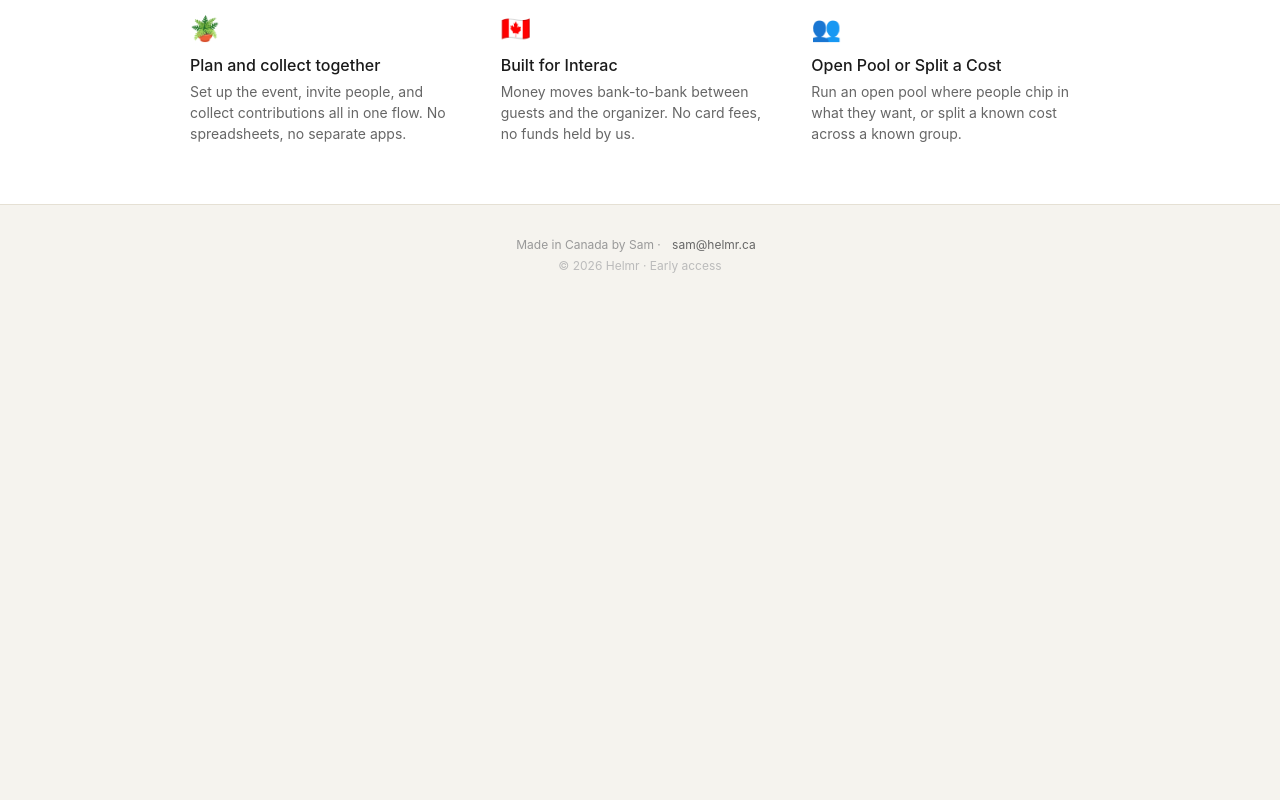
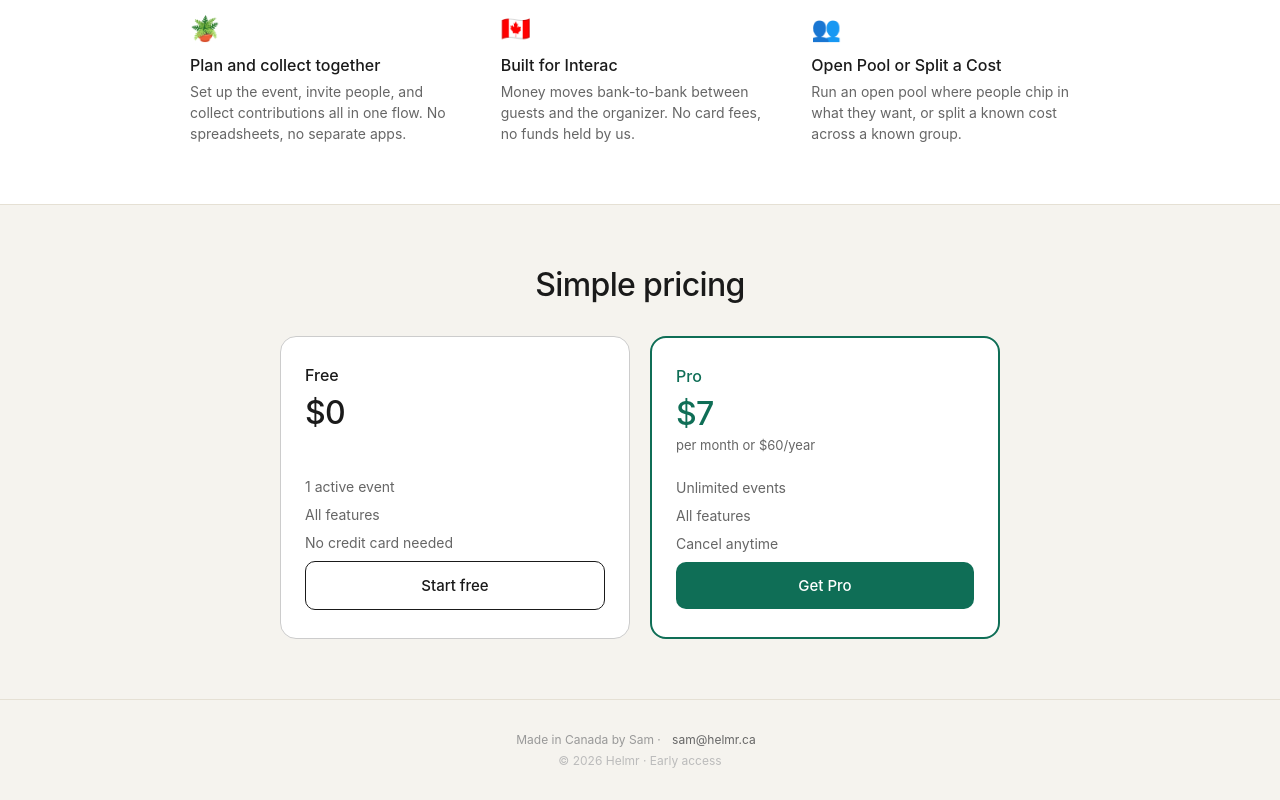
Before and after one commit to samsul85/helmr, a Next.js app: page / in a window 1280 px wide. Shown: the part 747-1547 px from the top of the page. Before the commit the page ends 1052 px from the top, so only its background shows below. Built offline with nearby package versions, Linux system fonts and the light colour scheme; no server answers.

Commit message:
Add Simple pricing section to landing page
Two side-by-side Free and Pro cards between features and footer, matching
the existing cream minimal style with teal Pro highlight and /app CTAs.

Co-authored-by: samsul85 <samsul85@users.noreply.github.com>

```diff
--- a/app/page.js
+++ b/app/page.js
@@ -154,6 +154,92 @@ const S = {
     lineHeight: 1.5,
     margin: 0,
   },
+  pricing: {
+    padding: '60px 24px',
+    borderTop: '0.5px solid #e5e0d4',
+  },
+  pricingInner: {
+    maxWidth: '720px',
+    margin: '0 auto',
+  },
+  pricingHeading: {
+    fontSize: 'clamp(24px, 3vw, 32px)',
+    fontWeight: 500,
+    letterSpacing: '-0.02em',
+    textAlign: 'center',
+    margin: '0 0 32px',
+    color: '#1a1a1a',
+  },
+  pricingGrid: {
+    display: 'grid',
+    gridTemplateColumns: 'repeat(auto-fit, minmax(260px, 1fr))',
+    gap: '20px',
+  },
+  pricingCard: {
+    background: 'white',
+    borderRadius: '16px',
+    padding: '28px 24px',
+    display: 'flex',
+    flexDirection: 'column',
+    boxSizing: 'border-box',
+  },
+  pricingCardFree: {
+    border: '0.5px solid #ccc',
+  },
+  pricingCardPro: {
+    border: '2px solid #0F6E56',
+  },
+  pricingPlan: {
+    fontSize: '16px',
+    fontWeight: 500,
+    margin: '0 0 8px',
+    color: '#1a1a1a',
+  },
+  pricingPlanPro: {
+    color: '#0F6E56',
+  },
+  pricingPrice: {
+    fontSize: '32px',
+    fontWeight: 500,
+    margin: '0 0 4px',
+    letterSpacing: '-0.02em',
+  },
+  pricingPriceNote: {
+    fontSize: '13px',
+    color: '#666',
+    margin: '0 0 20px',
+    minHeight: '20px',
+  },
+  pricingFeature: {
+    fontSize: '14px',
+    color: '#666',
+    lineHeight: 1.6,
+    margin: '0 0 6px',
+  },
+  pricingBtn: {
+    marginTop: 'auto',
+    width: '100%',
+    padding: '14px 24px',
+    borderRadius: '10px',
+    fontSize: '15px',
+    fontWeight: 500,
+    cursor: 'pointer',
+    fontFamily: 'inherit',
+    textDecoration: 'none',
+    textAlign: 'center',
+    display: 'inline-block',
+    boxSizing: 'border-box',
+  },
+  pricingBtnFree: {
+    background: 'transparent',
+    color: '#1a1a1a',
+    border: '0.5px solid #1a1a1a',
+  },
+  pricingBtnPro: {
+    background: '#0F6E56',
+    color: 'white',
+    border: 'none',
+  },
   footer: {
     padding: '32px 24px',
     textAlign: 'center',
@@ -253,6 +339,36 @@ export default function LandingPage() {
         </div>
       </section>
 
+      <section style={S.pricing}>
+        <div style={S.pricingInner}>
+          <h2 style={S.pricingHeading}>Simple pricing</h2>
+          <div style={S.pricingGrid}>
+            <div style={{ ...S.pricingCard, ...S.pricingCardFree }}>
+              <h3 style={S.pricingPlan}>Free</h3>
+              <div style={S.pricingPrice}>$0</div>
+              <div style={S.pricingPriceNote} />
+              <p style={S.pricingFeature}>1 active event</p>
+              <p style={S.pricingFeature}>All features</p>
+              <p style={S.pricingFeature}>No credit card needed</p>
+              <a href="/app" style={{ ...S.pricingBtn, ...S.pricingBtnFree }} onClick={onTryClick}>
+                Start free
+              </a>
+            </div>
+            <div style={{ ...S.pricingCard, ...S.pricingCardPro }}>
+              <h3 style={{ ...S.pricingPlan, ...S.pricingPlanPro }}>Pro</h3>
+              <div style={{ ...S.pricingPrice, color: '#0F6E56' }}>$7</div>
+              <p style={S.pricingPriceNote}>per month or $60/year</p>
+              <p style={S.pricingFeature}>Unlimited events</p>
+              <p style={S.pricingFeature}>All features</p>
+              <p style={S.pricingFeature}>Cancel anytime</p>
+              <a href="/app" style={{ ...S.pricingBtn, ...S.pricingBtnPro }} onClick={onTryClick}>
+                Get Pro
+              </a>
+            </div>
+          </div>
+        </div>
+      </section>
+
       <footer style={S.footer}>
         <div>
           Made in Canada by Sam ·{' '}
```
